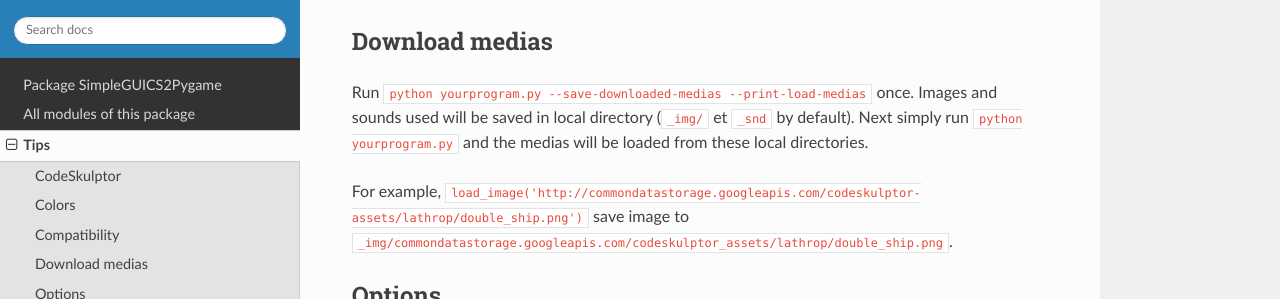
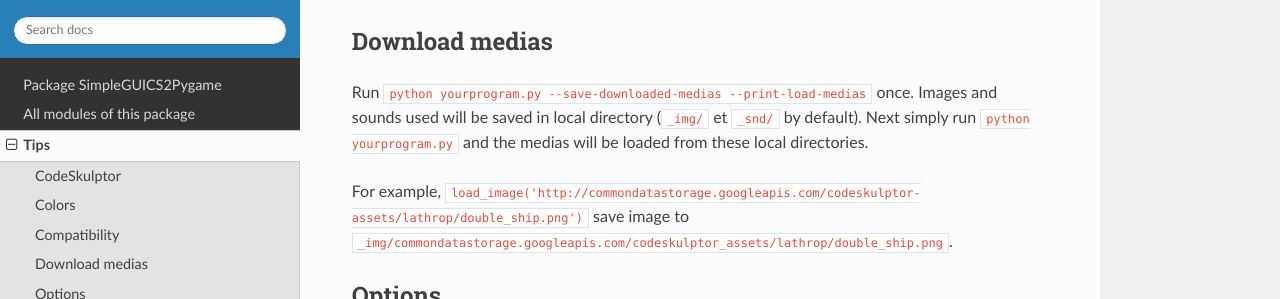
Before and after one commit to rhul-compsoc/SimpleGUICS2Pygame, a Sphinx documentation site: the page built from Sphinx/Tips.rst, in a window 1280 px wide and 900 px high, scrolled down 2028 px. Shown: the part 148-447 px from the top of the window. Built offline with Sphinx 7.4.7 and the Read the Docs theme 2.0.0, drawn with Linux system fonts in a browser that asks for light colours.

Commit message:
Updated documentation.

```diff
--- a/Sphinx/Tips.rst
+++ b/Sphinx/Tips.rst
@@ -118,7 +118,7 @@ Be careful
 Download medias
 ---------------
 Run ``python yourprogram.py --save-downloaded-medias --print-load-medias`` once.
-Images and sounds used will be saved in local directory (``_img/`` et ``_snd`` by default).
+Images and sounds used will be saved in local directory (``_img/`` et ``_snd/`` by default).
 Next simply run ``python yourprogram.py`` and the medias will be loaded from these local directories.
 
 For example,
```
